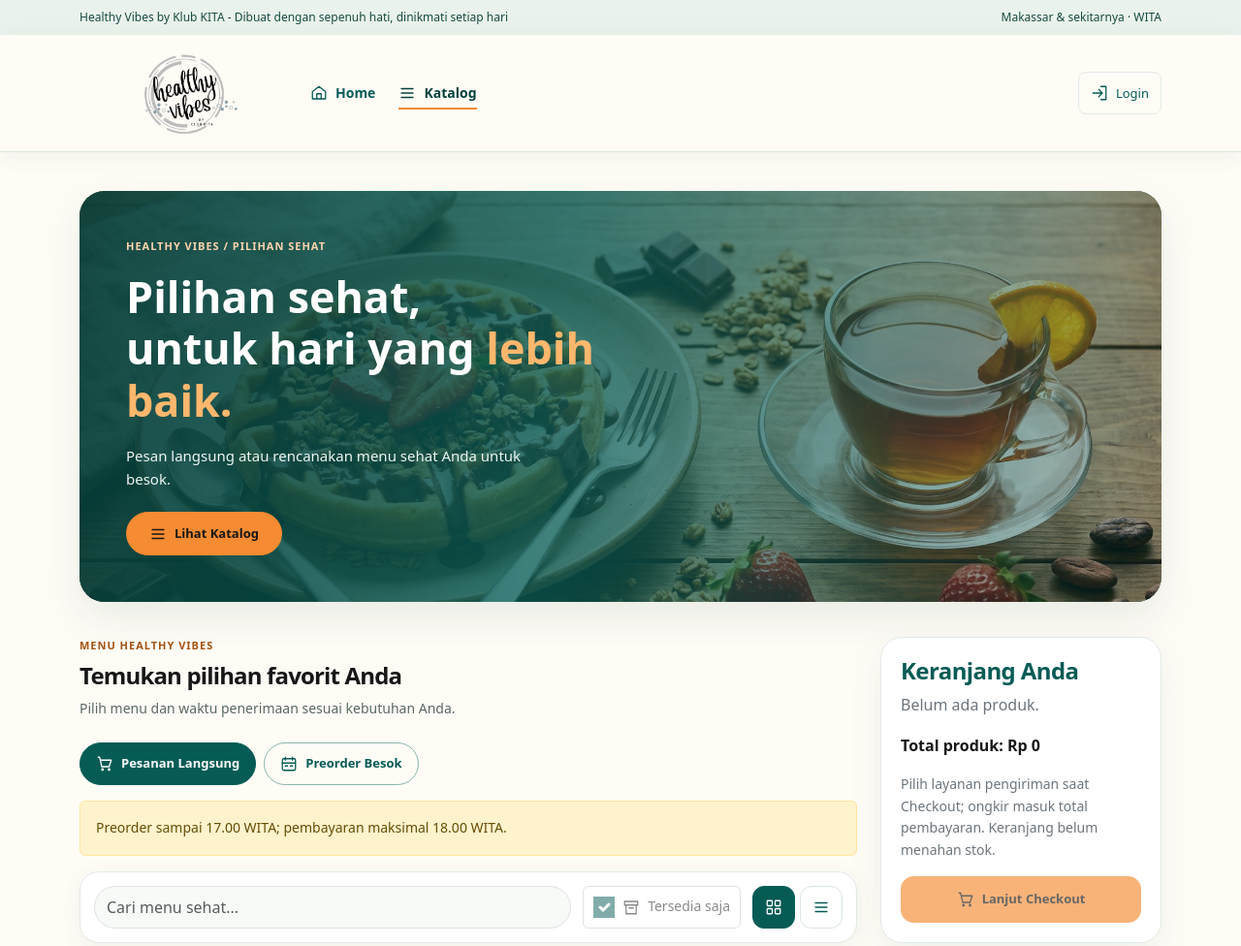
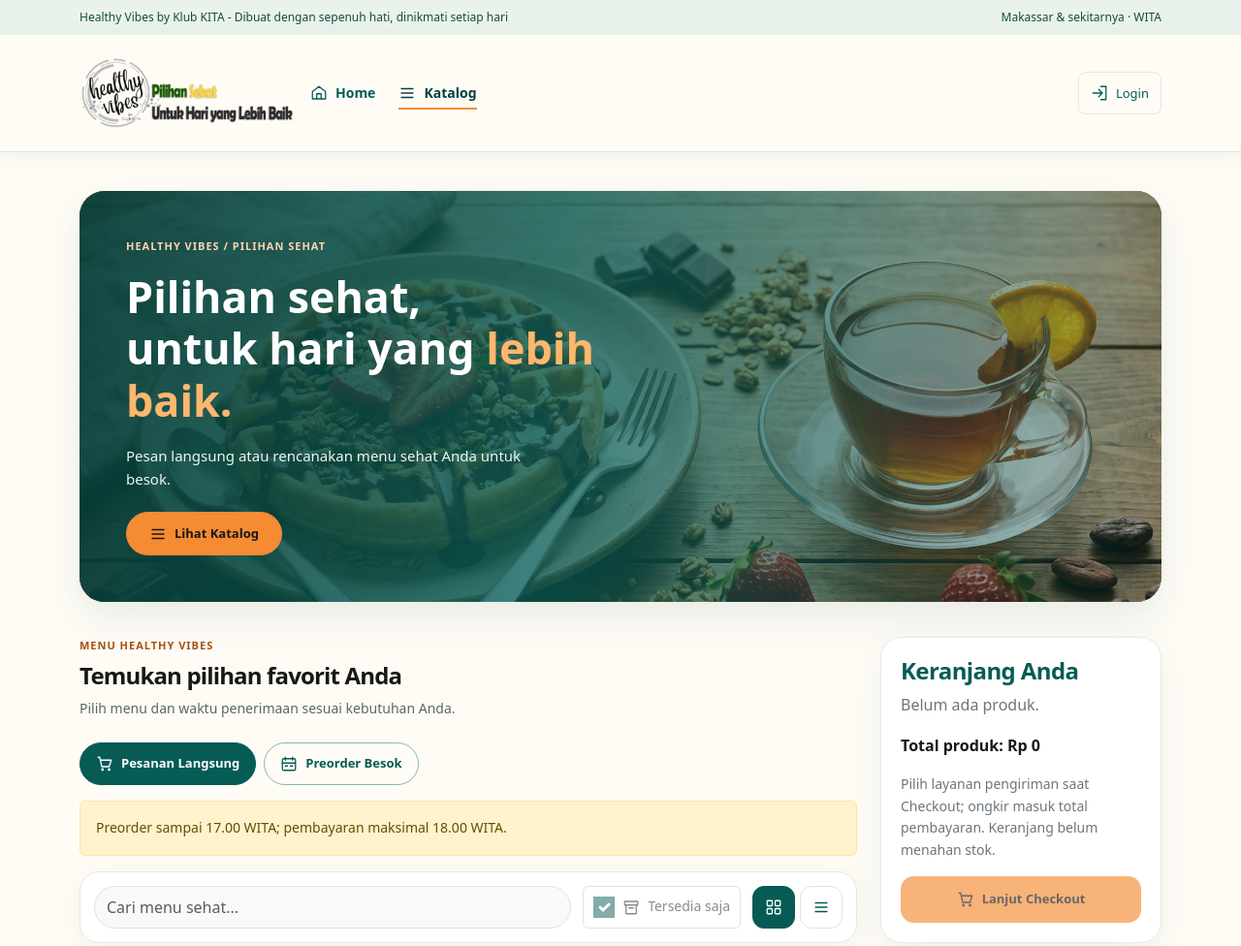
Before and after one commit to amihaji/healthyvibes, a plain HTML site: page index.html in a window 1280 px wide. Shown: the top 976 px of the page at 97% size. Drawn offline with nearby package versions, Linux system fonts and the light colour scheme.

Commit message:
Update index.html
update

```diff
--- a/index.html
+++ b/index.html
@@ -32,7 +32,7 @@
       <div class="container header-inner">
         <!-- Klik logo membuka kembali katalog Healthy Vibes. -->
         <button class="brand btn p-0" data-nav="shop" type="button" aria-label="Healthy Vibes, kembali ke katalog">
-          <img src="image/Logo_HealthyVibes_Trans.png" alt="Healthy Vibes by Klub KITA" class="brand-logo" decoding="async">
+          <img src="image/Logo_HealthyVibes_PilihanSehat.png" alt="Healthy Vibes by Klub KITA" class="brand-logo" decoding="async">
         </button>
         <!-- Tautan Home membuka Berat Idealku; Katalog dan Status memakai halaman internal. -->
         <nav id="site-nav" aria-label="Navigasi utama" class="site-nav">
```
